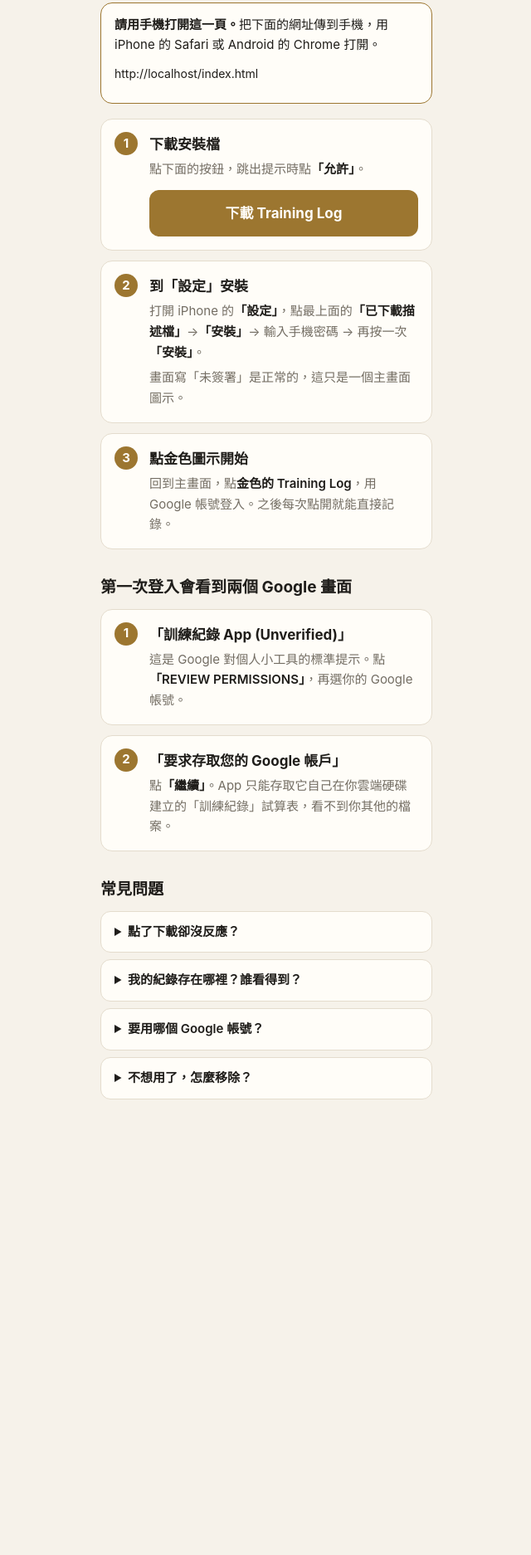
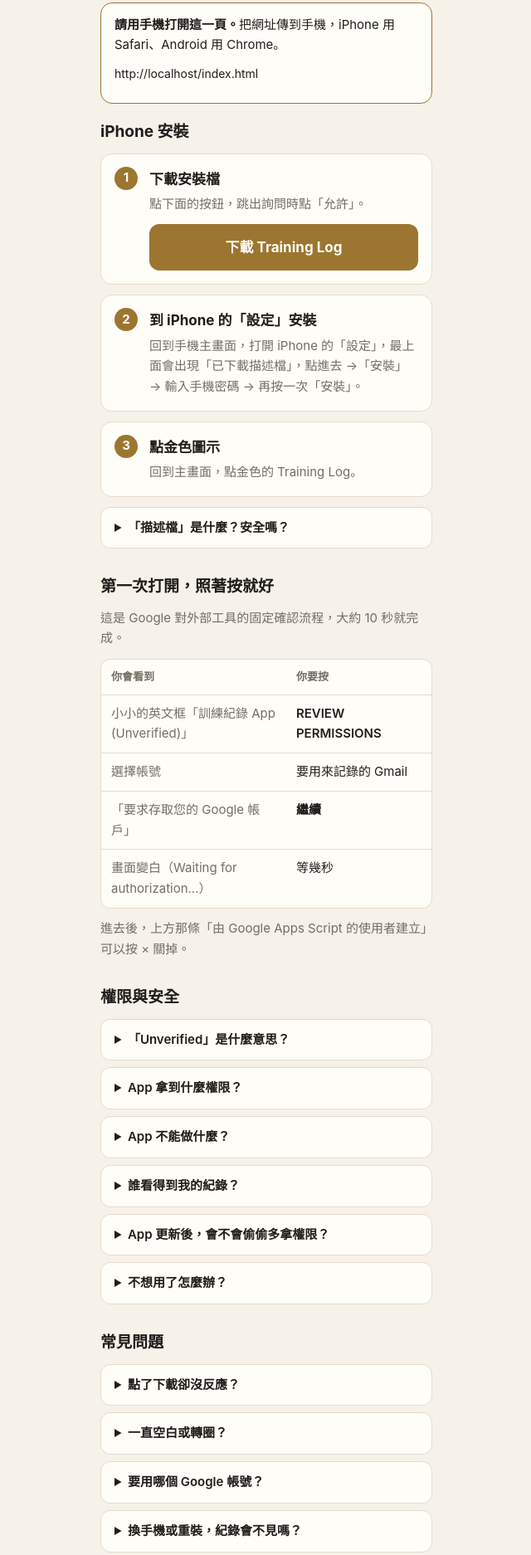
Before and after one commit to workhau185541-cpu/training-log, a plain HTML site: page index.html in a window 1280 px wide. Shown: the part 228-2102 px from the top of the page at 83% size, without its empty margins (319-959 px from the left). Before the commit the page ends 1601 px from the top, so only its background shows below. Drawn offline with Linux system fonts and the light colour scheme.

Commit message:
改寫第一次使用指南：新文字、權限與安全、常見問題；表格窄螢幕改上下排
Co-Authored-By: Claude Opus 5.5 <noreply@anthropic.com>
Claude-Session: https://claude.ai/code/session_01LZrja7F1JNHCAuiycaBZTQ

```diff
--- a/index.html
+++ b/index.html
@@ -44,6 +44,28 @@
   .url{word-break:break-all;color:var(--ink);font-size:14px}
   ol.mini{margin:0 0 4px;padding-inline-start:20px;color:var(--dust)}
   ol.mini li+li{margin-top:4px}
+  .lead{margin:0 0 12px;color:var(--dust);font-size:15px}
+  .after{margin:12px 0 0;color:var(--dust);font-size:15px}
+  details ul{margin:8px 0 0;padding-inline-start:20px;color:var(--dust)}
+  details li+li{margin-top:4px}
+  /* 「你會看到／你要按」：窄螢幕放不下就改成上下排 */
+  table.flow{width:100%;border-collapse:separate;border-spacing:0;background:var(--card);border:1px solid var(--line);border-radius:12px;overflow:hidden;font-size:15px;table-layout:fixed}
+  .flow th,.flow td{padding:10px 12px;text-align:left;vertical-align:top;overflow-wrap:anywhere}
+  .flow th{color:var(--dust);font-weight:600;font-size:13px;border-bottom:1px solid var(--line)}
+  .flow th:first-child,.flow td:first-child{width:56%}
+  .flow tr+tr td{border-top:1px solid var(--line)}
+  .flow td:first-child{color:var(--dust)}
+  @media (max-width:359px){
+    .flow thead{display:none}
+    .flow,.flow tbody,.flow tr,.flow td{display:block;width:auto!important}
+    .flow tr+tr{border-top:1px solid var(--line)}
+    .flow tr+tr td{border-top:0}
+    .flow td{padding:2px 12px}
+    .flow tr td:first-child{padding-top:10px}
+    .flow tr td:last-child{padding-bottom:10px}
+    .flow td::before{content:attr(data-h)"：";color:var(--dust);font-size:13px}
+  }
+  section>h3:first-child{margin-top:0}
   [hidden]{display:none!important}
 </style>
 </head>
@@ -57,91 +79,123 @@
 
   <!-- 從舊版的主畫面圖示打開時（全螢幕模式下裝不了描述檔） -->
   <div class="note" id="oldIcon" hidden>
-    <p><b>你點的是舊版的主畫面圖示。</b>新版要在 Safari 裡安裝：</p>
-    <ol class="mini">
-      <li>點下面的按鈕，複製這頁網址</li>
-      <li>打開 <b>Safari</b>，貼上網址前往，照下面的步驟安裝</li>
-      <li>裝好後，長按這個舊圖示 →<b>「移除 App」</b></li>
-    </ol>
+    <p><b>你點的是舊版的圖示。</b>新版要在 Safari 裡安裝：</p>
+    <p>① 點下面的按鈕複製網址<br>② 打開 Safari 貼上，照步驟安裝<br>③ 裝好後，長按這個舊圖示 →「移除 App」。</p>
     <button class="btn ghost" data-copy>複製這頁網址</button>
   </div>
 
   <!-- 在 LINE 以外的 App 內建瀏覽器打開時 -->
   <div class="note" id="inApp" hidden>
-    <p><b>請改用 Safari 打開這一頁。</b>App 內建的瀏覽器沒辦法安裝。</p>
-    <p>點右上角或右下角的選單，選「在 Safari 中打開」；或複製網址貼到 Safari。</p>
+    <p><b>請改用 Safari 打開這一頁，</b>App 裡的瀏覽器沒辦法安裝喔。</p>
+    <p>點選單裡的「在 Safari 中打開」，或複製網址貼到 Safari。</p>
     <button class="btn ghost" data-copy>複製這頁網址</button>
   </div>
 
   <!-- 用電腦打開時 -->
   <div class="note" id="desktop" hidden>
-    <p><b>請用手機打開這一頁。</b>把下面的網址傳到手機，用 iPhone 的 Safari 或 Android 的 Chrome 打開。</p>
+    <p><b>請用手機打開這一頁。</b>把網址傳到手機，iPhone 用 Safari、Android 用 Chrome。</p>
     <p class="url" id="pageUrl"></p>
   </div>
 
   <!-- iPhone -->
   <section id="ios">
+    <h3>iPhone 安裝</h3>
     <ol class="steps">
       <li>
         <h2>下載安裝檔</h2>
-        <p>點下面的按鈕，跳出提示時點<b>「允許」</b>。</p>
+        <p>點下面的按鈕，跳出詢問時點「允許」。</p>
         <a class="btn" href="TrainingLog.mobileconfig">下載 Training Log</a>
       </li>
       <li>
-        <h2>到「設定」安裝</h2>
-        <p>打開 iPhone 的<b>「設定」</b>，點最上面的<b>「已下載描述檔」</b>→<b>「安裝」</b>→ 輸入手機密碼 → 再按一次<b>「安裝」</b>。</p>
-        <p>畫面寫「未簽署」是正常的，這只是一個主畫面圖示。</p>
+        <h2>到 iPhone 的「設定」安裝</h2>
+        <p>回到手機主畫面，打開 iPhone 的「設定」，最上面會出現「已下載描述檔」，點進去 →「安裝」→ 輸入手機密碼 → 再按一次「安裝」。</p>
       </li>
       <li>
-        <h2>點金色圖示開始</h2>
-        <p>回到主畫面，點<b>金色的 Training Log</b>，用 Google 帳號登入。之後每次點開就能直接記錄。</p>
+        <h2>點金色圖示</h2>
+        <p>回到主畫面，點金色的 Training Log。</p>
+      </li>
+    </ol>
+    <details>
+      <summary>「描述檔」是什麼？安全嗎？</summary>
+      <p>這個描述檔只做一件事：在主畫面放一個 Training Log 圖示，點了會用全螢幕打開 App。它不會管理你的手機，也讀不到手機裡的任何資料。安裝前可以在「設定」裡先點開看內容。畫面寫「未簽署」，是因為沒有付費向 Apple 申請簽章，不影響安全。不想用了，到 iPhone 的「設定」→「一般」→「VPN 與裝置管理」就能移除。</p>
+    </details>
+  </section>
+
+  <!-- Android（取代上面的 iPhone 區塊） -->
+  <section id="android" hidden>
+    <h3>Android 安裝</h3>
+    <ol class="steps">
+      <li>
+        <h2>打開 App</h2>
+        <p>用 Chrome 點下面的按鈕，登入你的 Google 帳號。</p>
+        <a class="btn" href="https://script.google.com/macros/s/AKfycbxDWZ1124FQDlu1KshJsARIdvC5_BvFB0hkfL5W878RJ477UChN2mzhdn8EptuJ38ro/exec">打開 Training Log</a>
+      </li>
+      <li>
+        <h2>加到主畫面</h2>
+        <p>點右上角的 ⋮ →「加到主畫面」，之後從主畫面點開就好。</p>
       </li>
     </ol>
   </section>
 
-  <!-- Android -->
-  <section id="android" hidden>
-    <ol class="steps">
-      <li>
-        <h2>打開 App</h2>
-        <p>用 <b>Chrome</b> 點下面的按鈕，用 Google 帳號登入。</p>
-        <a class="btn" href="https://script.google.com/macros/s/AKfycbxDWZ1124FQDlu1KshJsARIdvC5_BvFB0hkfL5W878RJ477UChN2mzhdn8EptuJ38ro/exec">打開 Training Log</a>
-      </li>
-      <li>
-        <h2>加到主畫面</h2>
-        <p>點右上角的 <b>⋮</b> →<b>「加到主畫面」</b>。之後從主畫面點開就能直接記錄。</p>
-      </li>
-    </ol>
-  </section>
+  <h3>第一次打開，照著按就好</h3>
+  <p class="lead">這是 Google 對外部工具的固定確認流程，大約 10 秒就完成。</p>
+  <table class="flow">
+    <thead><tr><th>你會看到</th><th>你要按</th></tr></thead>
+    <tbody>
+      <tr><td data-h="你會看到">小小的英文框「訓練紀錄 App (Unverified)」</td><td data-h="你要按"><b>REVIEW PERMISSIONS</b></td></tr>
+      <tr><td data-h="你會看到">選擇帳號</td><td data-h="你要按">要用來記錄的 Gmail</td></tr>
+      <tr><td data-h="你會看到">「要求存取您的 Google 帳戶」</td><td data-h="你要按"><b>繼續</b></td></tr>
+      <tr><td data-h="你會看到">畫面變白（Waiting for authorization…）</td><td data-h="你要按">等幾秒</td></tr>
+    </tbody>
+  </table>
+  <p class="after">進去後，上方那條「由 Google Apps Script 的使用者建立」可以按 × 關掉。</p>
 
-  <h3>第一次登入會看到兩個 Google 畫面</h3>
-  <ol class="steps">
-    <li>
-      <h2>「訓練紀錄 App (Unverified)」</h2>
-      <p>這是 Google 對個人小工具的標準提示。點<b>「REVIEW PERMISSIONS」</b>，再選你的 Google 帳號。</p>
-    </li>
-    <li>
-      <h2>「要求存取您的 Google 帳戶」</h2>
-      <p>點<b>「繼續」</b>。App 只能存取它自己在你雲端硬碟建立的「訓練紀錄」試算表，看不到你其他的檔案。</p>
-    </li>
-  </ol>
+  <h3>權限與安全</h3>
+  <details>
+    <summary>「Unverified」是什麼意思？</summary>
+    <p>代表這個 App 沒有送 Google 做正式審查。正式審查是給公開上架、大量使用者的 App；這是朋友之間分享的個人工具，所以沒有送審。這不代表 App 有問題，只是 Google 提醒你：「這不是我們審查過的。」</p>
+  </details>
+  <details>
+    <summary>App 拿到什麼權限？</summary>
+    <p>只有一項：存取「這個 App 自己建立的檔案」，實際上就是你雲端硬碟裡一份叫「訓練紀錄」的試算表。</p>
+  </details>
+  <details>
+    <summary>App 不能做什麼？</summary>
+    <p>看不到你雲端硬碟裡的其他檔案，碰不到 Gmail、聯絡人、相簿、行事曆，也不能把資料傳到外部網站，因為它沒有對外連線的權限。</p>
+  </details>
+  <details>
+    <summary>誰看得到我的紀錄？</summary>
+    <p>只有你。試算表存在你自己的雲端硬碟，沒有分享給任何人，開發者也打不開。App 是用你的身分執行，存取的是你自己的檔案。開發者只看得到使用人數、有沒有出錯這類統計，看不到內容。</p>
+  </details>
+  <details>
+    <summary>App 更新後，會不會偷偷多拿權限？</summary>
+    <p>不會。只要 App 需要任何新權限，Google 都會重新跳出確認畫面，你同意了才算數。</p>
+  </details>
+  <details>
+    <summary>不想用了怎麼辦？</summary>
+    <ul>
+      <li>收回權限：Google 帳號 →「安全性」→「第三方應用程式和服務」→「訓練紀錄 App」→ 移除存取權</li>
+      <li>刪除資料：直接刪掉雲端硬碟裡的「訓練紀錄」試算表</li>
+      <li>移除圖示：iPhone 的「設定」→「一般」→「VPN 與裝置管理」→ 移除 Training Log</li>
+    </ul>
+  </details>
 
   <h3>常見問題</h3>
   <details>
     <summary>點了下載卻沒反應？</summary>
-    <p>請確認是用 <b>Safari</b> 打開這一頁（不是 LINE、Instagram 等 App 裡的瀏覽器），再點一次下載。</p>
+    <p>請確認是用 Safari 打開這一頁，不是 LINE、IG 裡的瀏覽器，再點一次。</p>
   </details>
   <details>
-    <summary>我的紀錄存在哪裡？誰看得到？</summary>
-    <p>存在<b>你自己</b> Google 雲端硬碟的「訓練紀錄」試算表。只有你看得到，開發者也看不到。</p>
+    <summary>一直空白或轉圈？</summary>
+    <p>把 App 從下往上滑掉，再點一次金色圖示。還是不行的話，截圖傳給分享給你的朋友。</p>
   </details>
   <details>
     <summary>要用哪個 Google 帳號？</summary>
-    <p>建議用個人的 Gmail。學校或公司的帳號可能會被管理員擋下。</p>
+    <p>建議用個人的 Gmail，學校或公司的帳號可能會被管理員擋下來。</p>
   </details>
   <details>
-    <summary>不想用了，怎麼移除？</summary>
-    <p>到「設定」→「一般」→「VPN 與裝置管理」→ 點 Training Log →「移除描述檔」。你的紀錄還會留在你的雲端硬碟。</p>
+    <summary>換手機或重裝，紀錄會不見嗎？</summary>
+    <p>不會。紀錄存在你的雲端硬碟，用同一個 Google 帳號登入就都回來了。</p>
   </details>
 </main>
 
```
